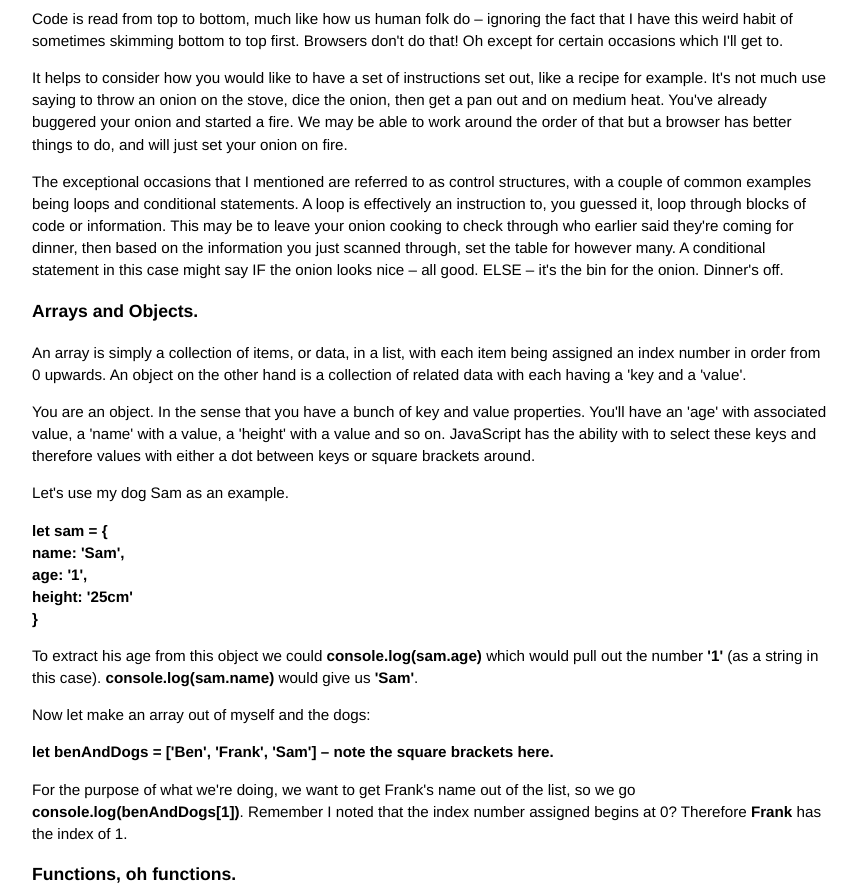
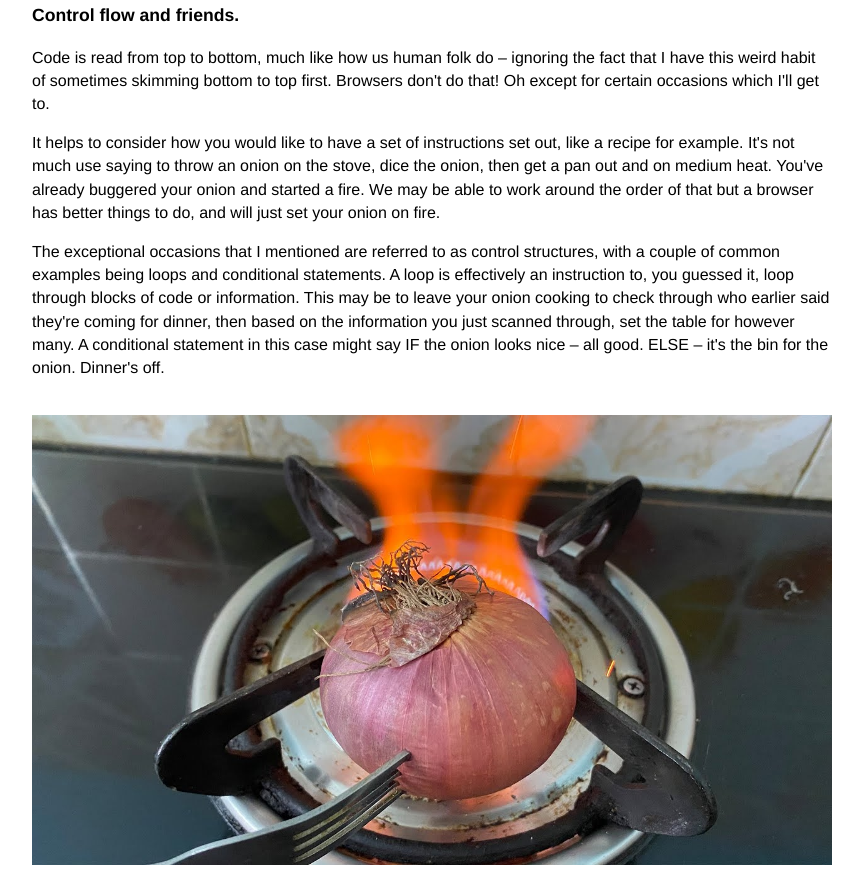
Before and after one commit to ben-bwilly-williams/ben-bwilly-williams.github.io, a plain HTML site: page blog/javascript-dom.html in a window 1280 px wide. Shown: the part 663-1554 px from the top of the page, without its empty margins (208-1071 px from the left). Drawn offline with Linux system fonts and the light colour scheme.

Commit message:
Add images to JS blog

```diff
--- a/blog/javascript-dom.html
+++ b/blog/javascript-dom.html
@@ -19,6 +19,8 @@
       <p>Code is read from top to bottom, much like how us human folk do – ignoring the fact that I have this weird habit of sometimes skimming bottom to top first. Browsers don't do that! Oh except for certain occasions which I'll get to.</p>
       <p>It helps to consider how you would like to have a set of instructions set out, like a recipe for example. It's not much use saying to throw an onion on the stove, dice the onion, then get a pan out and on medium heat. You've already buggered your onion and started a fire. We may be able to work around the order of that but a browser has better things to do, and will just set your onion on fire.</p>
       <p>The exceptional occasions that I mentioned are referred to as control structures, with a couple of common examples being loops and conditional statements. A loop is effectively an instruction to, you guessed it, loop through blocks of code or information. This may be to leave your onion cooking to check through who earlier said they're coming for dinner, then based on the information you just scanned through, set the table for however many. A conditional statement in this case might say IF the onion looks nice – all good. ELSE – it's the bin for the onion. Dinner's off.</p>
+      <img class="blog-page-image" src="../images/onion-on-fire.jpeg" alt="Onion of fire">
+
 
       <p class="opening-para">Arrays and Objects.</p>
       <p>An array is simply a collection of items, or data, in a list, with each item being assigned an index number in order from 0 upwards. An object on the other hand is a collection of related data with each having a 'key and a 'value'.</p>
@@ -40,6 +42,8 @@
       <p>Functions. Where would we be without functions? The best analogy I can think of for functions is only really helpful for audio engineers and producers.. but hear me out! </p>
       <p>In a music production environment, you have what's called an auxiliary channel, or return channel. You know how big sound desks have heaps of scary looking rows of dials and faders? A section of these will be auxiliaries. On these special channels you can place various effects and processors that can be used by multiple instruments channels and used over and over again. For example, a reverb effect is commonly used on a voice to give it a nice spacial sound. This could be placed (incorrectly) directly on the standard channel that the vocal is going through, or you could have it on an auxiliary channel where it can be accessed by all the other instrument channels as well. This is especially the case in a hardware studio where you may only have a few reverb units and need to use them wisely!</p>
       <p>Functions are processes designed to perform a certain order of tasks and can range greatly in complexity. Setting, or defining a function can prevent you from have to recreate that same order of tasks again in your code, as it can be used again and again, much like the audio effects processors on our auxiliary channel. Honestly I wish a simpler analogy came to me first but that one really works for me.</p>
+      <img class="blog-page-image" src="../images/auxiliary-channel-diagram.png" alt="Auxiliary channel diagram">
+
 
       <footer>
       <ul>
--- a/styles/main.css
+++ b/styles/main.css
@@ -47,6 +47,11 @@ li {
   margin: 0;
   border: none;
   background-color: rgb(152, 217, 204);
+}
+
+.blog-page-image {
+  width: 100%;
+  margin: 20px auto;
 }
 
 .blog-image {
@@ -109,10 +114,6 @@ a {
   color: black;
 }
 
-.bolder {
-  font-weight: 600;
-}
-
 .blog-box:hover {
   background-color: rgb(61, 44, 67);
 }
@@ -135,7 +136,11 @@ a {
 p {
   line-height: 145%;
   width: 100%;
-  font-size: 0.95em;
+  font-size: 1em;
+}
+
+.bolder {
+  font-weight: 600;
 }
 
 .inline-example {
```
Also changed, not shown: images/auxiliary-channel-diagram.png (added), images/onion-on-fire.jpeg (added).
